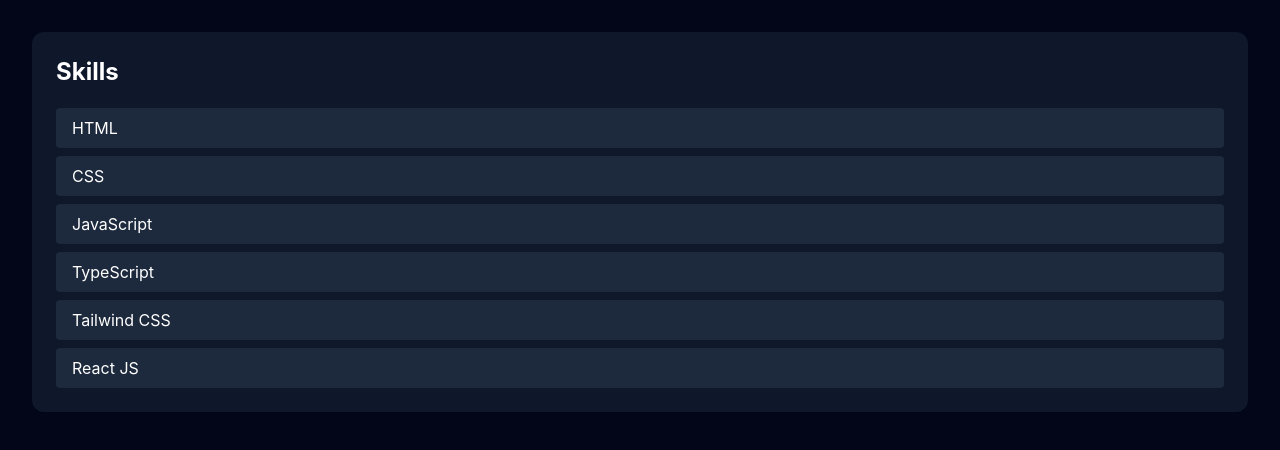
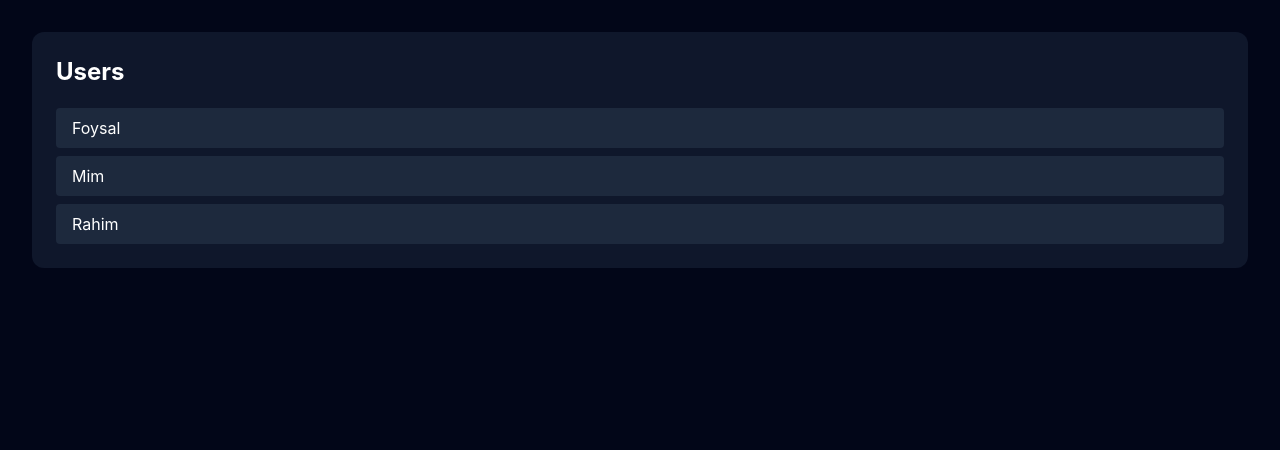
Before and after one commit to foysaliio/React-Mastery-Journey, a React (Vite) app: page / in a window 1280 px wide. Shown: the top 450 px of the page. Built offline with nearby package versions, Linux system fonts and the light colour scheme.

Commit message:
feat(react): learn React keys

```diff
--- a/src/App.tsx
+++ b/src/App.tsx
@@ -1,9 +1,9 @@
-import SkillList from "./Components/SkillList";
+import UserList from "./Components/UserList";
 
 function App() {
   return (
     <main className="min-h-screen bg-slate-950 p-8">
-      <SkillList />
+      <UserList />
     </main>
   );
 }
--- a/src/Components/SkillList.tsx
+++ /dev/null
@@ -1,31 +0,0 @@
-interface Skill {
-  id: number;
-  name: string;
-}
-
-const SkillList = () => {
-  const skills: Skill[] = [
-    { id: 1, name: "HTML" },
-    { id: 2, name: "CSS" },
-    { id: 3, name: "JavaScript" },
-    { id: 4, name: "TypeScript" },
-    { id: 5, name: "Tailwind CSS" },
-    { id: 5, name: "React JS" },
-  ];
-
-  return (
-    <section className="rounded-xl bg-slate-900 p-6 text-white">
-      <h2 className="text-2xl font-bold">Skills</h2>
-
-      <ul className="mt-5 space-y-2">
-        {skills.map((skill) => (
-          <li key={skill.id} className="rounded bg-slate-800 px-4 py-2">
-            {skill.name}
-          </li>
-        ))}
-      </ul>
-    </section>
-  );
-};
-
-export default SkillList;
--- /dev/null
+++ b/src/Components/UserList.tsx
@@ -0,0 +1,28 @@
+interface User {
+  id: number;
+  name: string;
+}
+
+const UserList = () => {
+  const users: User[] = [
+    { id: 101, name: "Foysal" },
+    { id: 102, name: "Mim" },
+    { id: 103, name: "Rahim" },
+  ];
+
+  return (
+    <section className="rounded-xl bg-slate-900 p-6 text-white">
+      <h2 className="text-2xl font-bold">Users</h2>
+
+      <ul className="mt-5 space-y-2">
+        {users.map((user) => (
+          <li key={user.id} className="bg-slate-800 rounded px-4 py-2">
+            {user.name}
+          </li>
+        ))}
+      </ul>
+    </section>
+  );
+};
+
+export default UserList;
```
